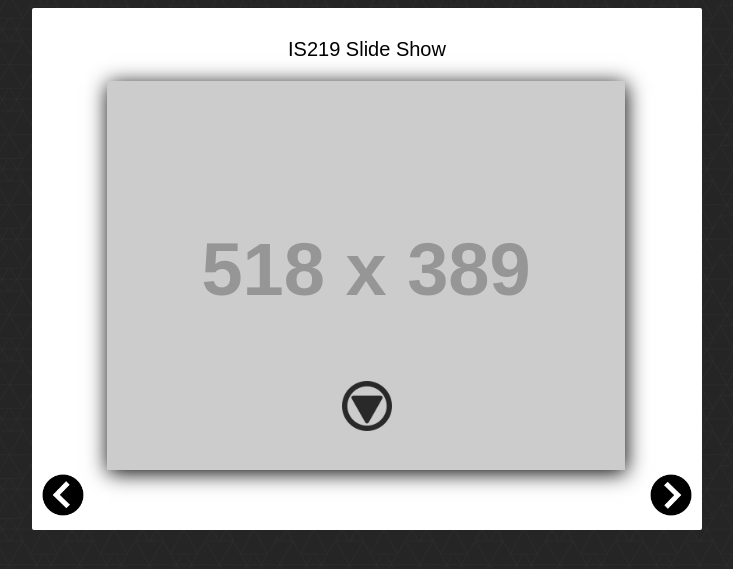
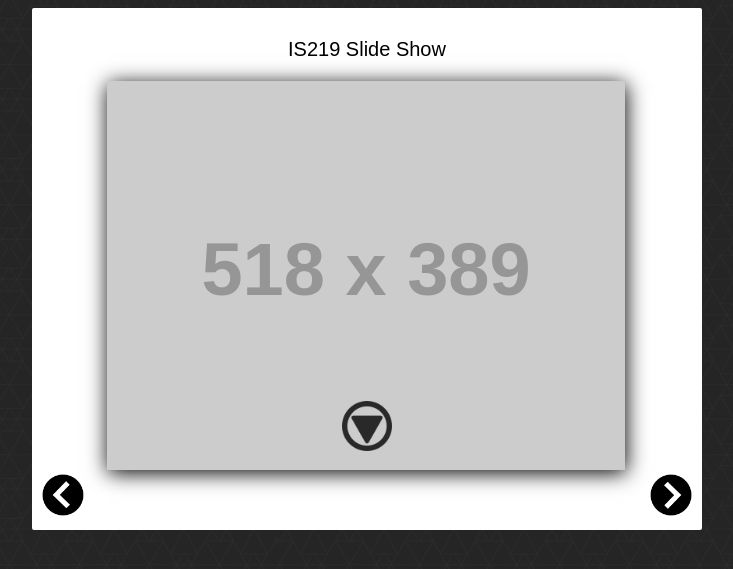
Before and after one commit to sungurovm/is219s16sungurovp2, a PHP site: page /index.html in a window 1280 px wide. Shown: the top 569 px of the page, without its empty margins (273-1006 px from the left). Run offline with PHP 8.4, Linux system fonts and the light colour scheme; grey boxes labelled with a size stand in for pictures from a placeholder-image service; some libraries are stand-ins or nearby versions.

Commit message:
moving arrow down
moving the arrow more down

```diff
--- a/css/style.css
+++ b/css/style.css
@@ -30,7 +30,7 @@ body {
 	position: absolute;
 	z-index: 3;
 	opacity: .8;
-	top: 300px;
+	top: 320px;
 	left: 300px;
 	transform: rotate(90deg);
 
```
